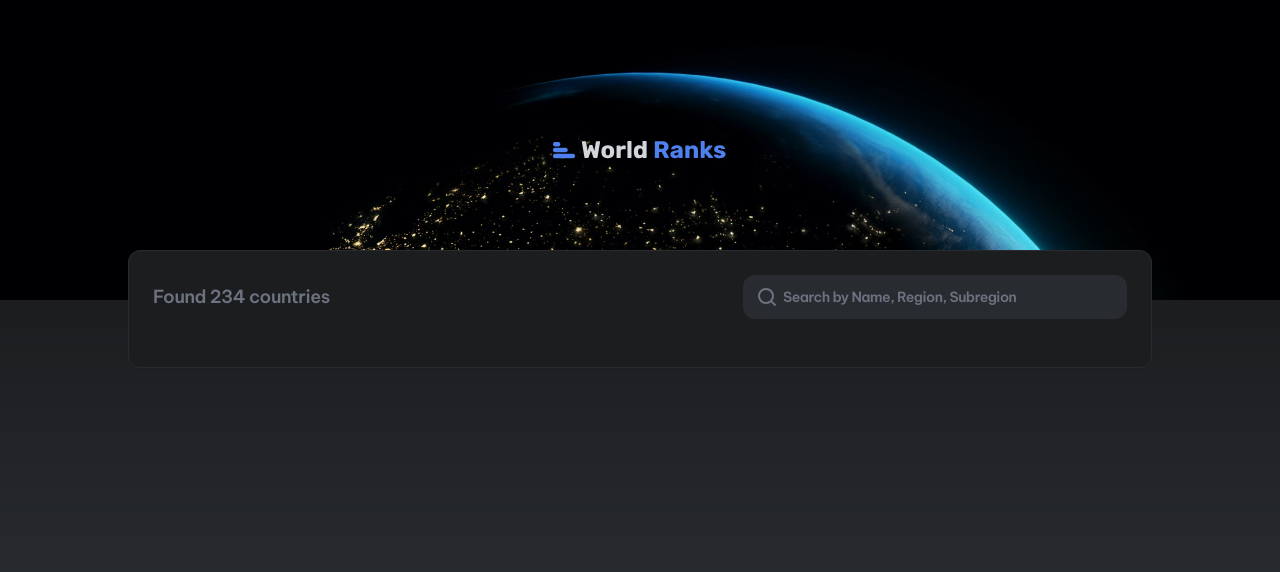
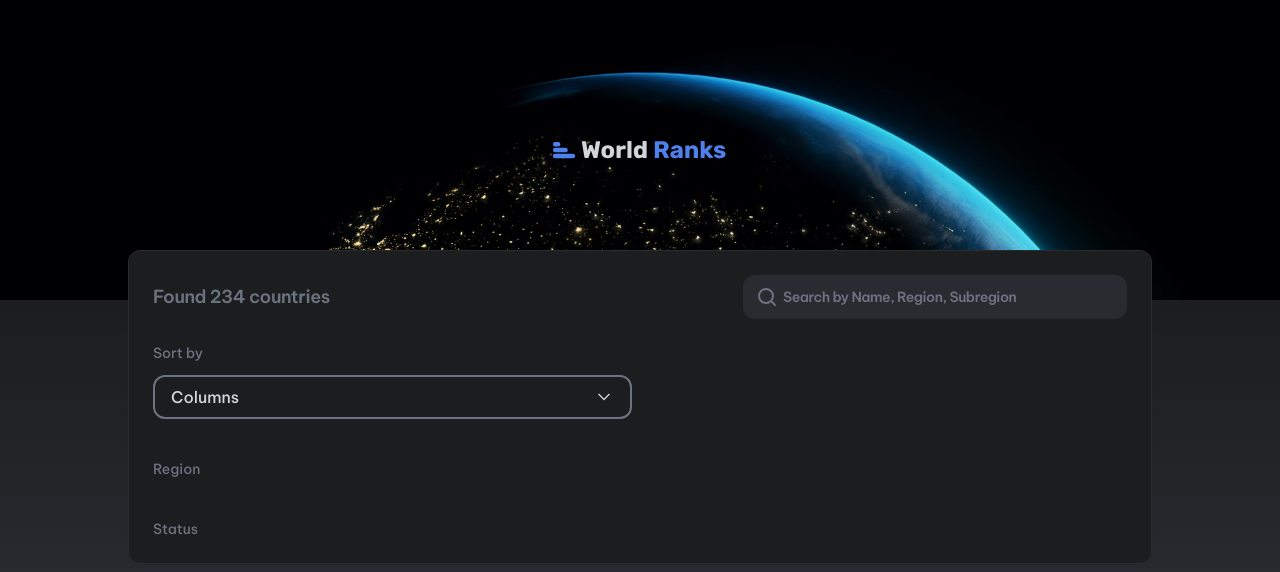
Before and after one commit to edelCustodio/world-ranks, a Next.js app: page / in a window 1280 px wide. Shown: the top 572 px of the page. Built offline with nearby package versions, Linux system fonts and the light colour scheme.

Commit message:
✨ Creating dropdown in house

```diff
--- a/next.config.mjs
+++ b/next.config.mjs
@@ -9,4 +9,8 @@ nextConfig.webpack = (config, context) => {
   return config;
 };
 
+nextConfig.images = {
+  domains: ['images.unsplash.com']
+}
+
 export default nextConfig;
--- a/package.json
+++ b/package.json
@@ -11,11 +11,13 @@
   "dependencies": {
     "@radix-ui/react-select": "^2.0.0",
     "class-variance-authority": "^0.7.0",
+    "classnames": "^2.5.1",
     "clsx": "^2.1.1",
     "lucide-react": "^0.378.0",
     "next": "14.2.3",
     "react": "^18",
     "react-dom": "^18",
+    "react-icons": "^5.2.1",
     "tailwind-merge": "^2.3.0",
     "tailwindcss-animate": "^1.0.7"
   },
--- a/src/app/page.tsx
+++ b/src/app/page.tsx
@@ -1,3 +1,5 @@
+'use client';
+
 import {
   Card,
   CardContent,
@@ -6,8 +8,31 @@ import {
 } from "@components/ui/card";
 
 import TextBox from "@components/TextBox";
+import { useState } from "react";
+import Dropdown from "@components/dropdown/DropDown";
 
 export default function Home() {
+
+  const [dropDownData, setDropDownData] = useState([
+    {
+      "id": "name",
+      "name": "Name",
+    },
+    {
+      "id": "population",
+      "name": "Population",
+    },
+    {
+      "id": "area",
+      "name": "Area",
+    },
+    {
+      "id": "region",
+      "name": "Region",
+    },
+  ])
+  const handleSelect = () => {};
+
   return (
     <Card className="z-[1000px] absolute top-[250px] w-4/5 bg-[#1B1D1F] rounded-xl border-[#282B30]">
       <CardHeader>
@@ -17,7 +42,26 @@ export default function Home() {
         </CardTitle>
       </CardHeader>
       <CardContent className="grid grid-cols-2 gap-4">
-        <section></section>
+        <section>
+          <div className="flex flex-col gap-10">
+            <div className="flex flex-col gap-3">
+              <label className="text-[#6C727F] text-sm">Sort by</label>
+              <Dropdown
+                id='columns'
+                title='Columns'
+                data={dropDownData}
+                onSelect={handleSelect}/>
+            </div>
+            <div className="flex flex-col gap-3">
+              <label className="text-[#6C727F] text-sm">Region</label>
+
+            </div>
+            <div className="flex flex-col gap-3">
+              <label className="text-[#6C727F] text-sm">Status</label>
+
+            </div>
+          </div>
+        </section>
         <section></section>
       </CardContent>
     </Card>
--- /dev/null
+++ b/src/components/dropdown/DropDown.tsx
@@ -0,0 +1,117 @@
+'use client';
+
+import { useEffect, useRef, useState } from 'react';
+import classNames from 'classnames';
+import { GoChevronDown } from 'react-icons/go';
+import useOutsideClick from './useOutSideClick';
+import Image from 'next/image';
+import { DropdownItem, DropdownProps } from './dropdown-model';
+
+
+const Dropdown = ({
+  id,
+  title = 'Select',
+  data,
+  position = 'bottom-left',
+  hasImage,
+  style,
+  selectedId,
+  onSelect,
+}: DropdownProps) => {
+  const [isOpen, setIsOpen] = useState<boolean>(false);
+  const [selectedItem, setSelectedItem] = useState<DropdownItem | undefined>(
+    selectedId ? data?.find((item) => item.id === selectedId) : undefined
+  );
+
+  const handleChange = (item: DropdownItem) => {
+    setSelectedItem(item);
+    onSelect && onSelect(item.id);
+    setIsOpen(false);
+  };
+
+  useEffect(() => {
+    if (selectedId && data) {
+      const newSelectedItem = data.find((item) => item.id === selectedId);
+      newSelectedItem && setSelectedItem(newSelectedItem);
+    } else {
+      setSelectedItem(undefined);
+    }
+  }, [selectedId, data]);
+
+  const dropdownRef = useRef<HTMLDivElement>(null);
+  useOutsideClick({
+    ref: dropdownRef,
+    handler: () => setIsOpen(false),
+  });
+
+  const dropdownClass = classNames(
+    'absolute bg-[#1B1D1F] w-full max-h-52 overflow-y-auto py-3 rounded shadow-md z-10',
+    {
+      'top-full right-0 mt-2': position === 'bottom-right',
+      'top-full left-0 mt-2': position === 'bottom-left',
+      'bottom-full right-0 mb-2': position === 'top-right',
+      'bottom-full left-0 mb-2': position === 'top-left',
+    }
+  );
+
+  return (
+    <div ref={dropdownRef} className='relative'>
+      <button
+        id={id}
+        aria-label='Toggle dropdown'
+        aria-haspopup='true'
+        aria-expanded={isOpen}
+        type='button'
+        onClick={() => setIsOpen(!isOpen)}
+        className={classNames(
+          'flex justify-between items-center gap-5 w-full py-2 px-4 bg-[#1B1D1F] rounded-xl border-2 border-[#6C727F] text-[#D2D5DA]',
+          style
+        )}
+      >
+        <span>{selectedItem?.name || title}</span>
+        <GoChevronDown
+          size={20}
+          className={classNames('transform duration-500 ease-in-out', {
+            'rotate-180': isOpen,
+          })}
+        />
+      </button>
+      {/* Open */}
+      {isOpen && (
+        <div aria-label='Dropdown menu' className={dropdownClass}>
+          <ul
+            role='menu'
+            aria-labelledby={id}
+            aria-orientation='vertical'
+            className='leading-10'
+          >
+            {data?.map((item) => (
+              <li
+                key={item.id}
+                onClick={() => handleChange(item)}
+                className={classNames(
+                  'flex items-center cursor-pointer hover:bg-[#282B30] px-3',
+                  { 'bg-[#282B30]': selectedItem?.id === item.id }
+                )}
+              >
+                {hasImage && (
+                  <Image
+                    src={item.imageUrl ? item.imageUrl : ''}
+                    width={30}
+                    height={30}
+                    alt='image'
+
+                    className='w-8 h-8 rounded-full bg-gray-400 object-cover me-2'
+                  />
+                )}
+                <span>{item.name}</span>
+              </li>
+            ))}
+          </ul>
+        </div>
+      )}
+    </div>
+  );
+};
+
+export default Dropdown;
--- /dev/null
+++ b/src/components/dropdown/dropdown-model.ts
@@ -0,0 +1,16 @@
+export interface DropdownItem {
+  id: string;
+  name: string;
+  imageUrl?: string;
+}
+
+export interface DropdownProps {
+  id: string;
+  title?: string;
+  data: DropdownItem[];
+  position?: "bottom-right" | "bottom-left" | "top-right" | "top-left";
+  hasImage?: boolean;
+  style?: string;
+  selectedId?: string;
+  onSelect?: (id: string) => void;
+}
--- /dev/null
+++ b/src/components/dropdown/index.ts
@@ -0,0 +1,2 @@
+export * from './DropDown';
+export * from './dropdown-model';
--- /dev/null
+++ b/src/components/dropdown/useOutSideClick.tsx
@@ -0,0 +1,26 @@
+'use client';
+
+import { useEffect } from 'react';
+
+interface OutsideClickHandlerProps {
+  ref: React.RefObject<HTMLElement>;
+  handler: () => void;
+}
+
+const useOutsideClick = ({ ref, handler }: OutsideClickHandlerProps) => {
+  useEffect(() => {
+    const handleClickOutside = (event: MouseEvent) => {
+      if (ref.current && !ref.current.contains(event.target as Node)) {
+        handler();
+      }
+    };
+
+    document.addEventListener('mousedown', handleClickOutside);
+
+    return () => {
+      document.removeEventListener('mousedown', handleClickOutside);
+    };
+  }, [ref, handler]);
+};
+
+export default useOutsideClick;
```
Also changed, not shown: 1 other file (tests, documents, lock files or other folders).
